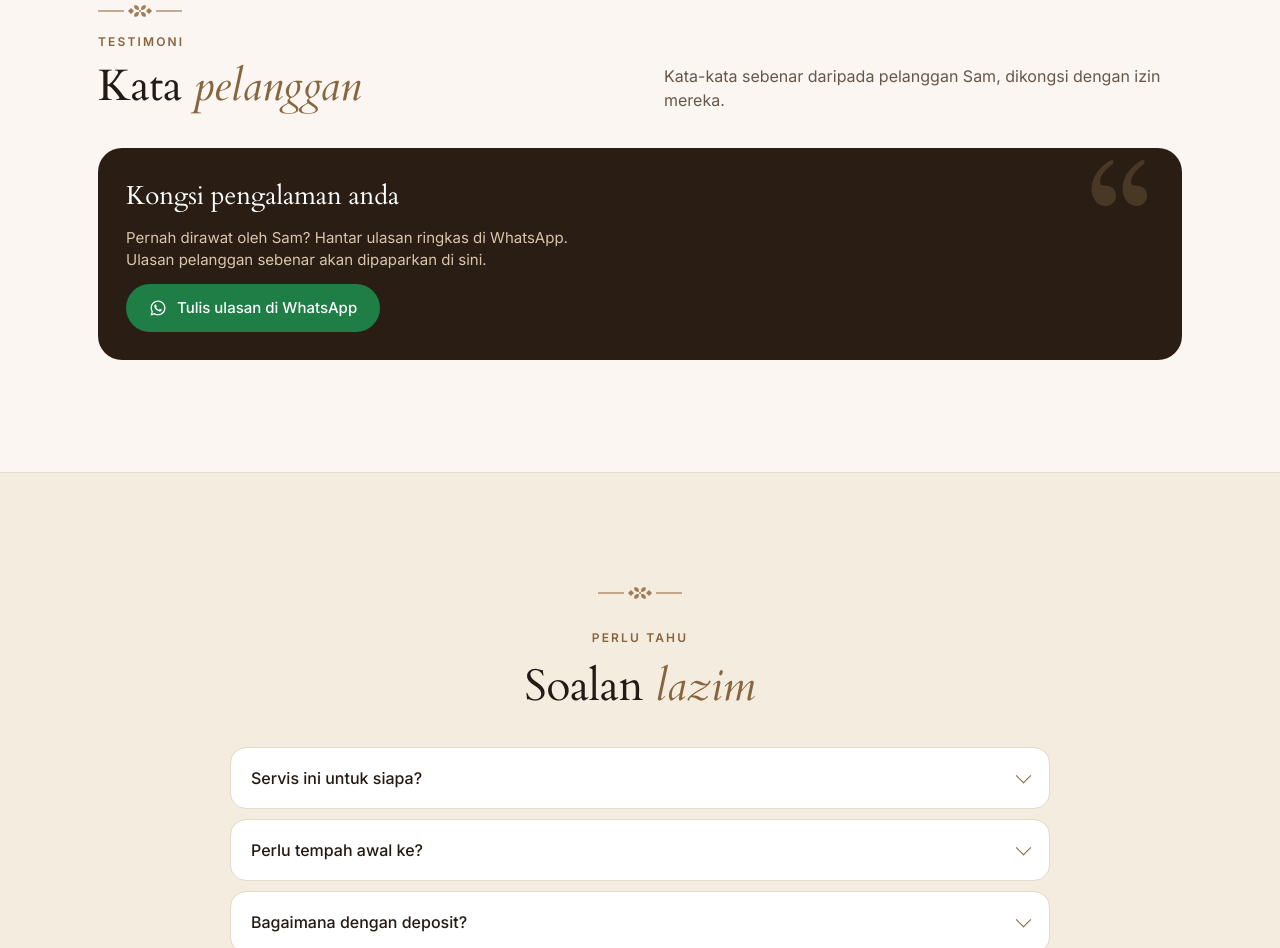
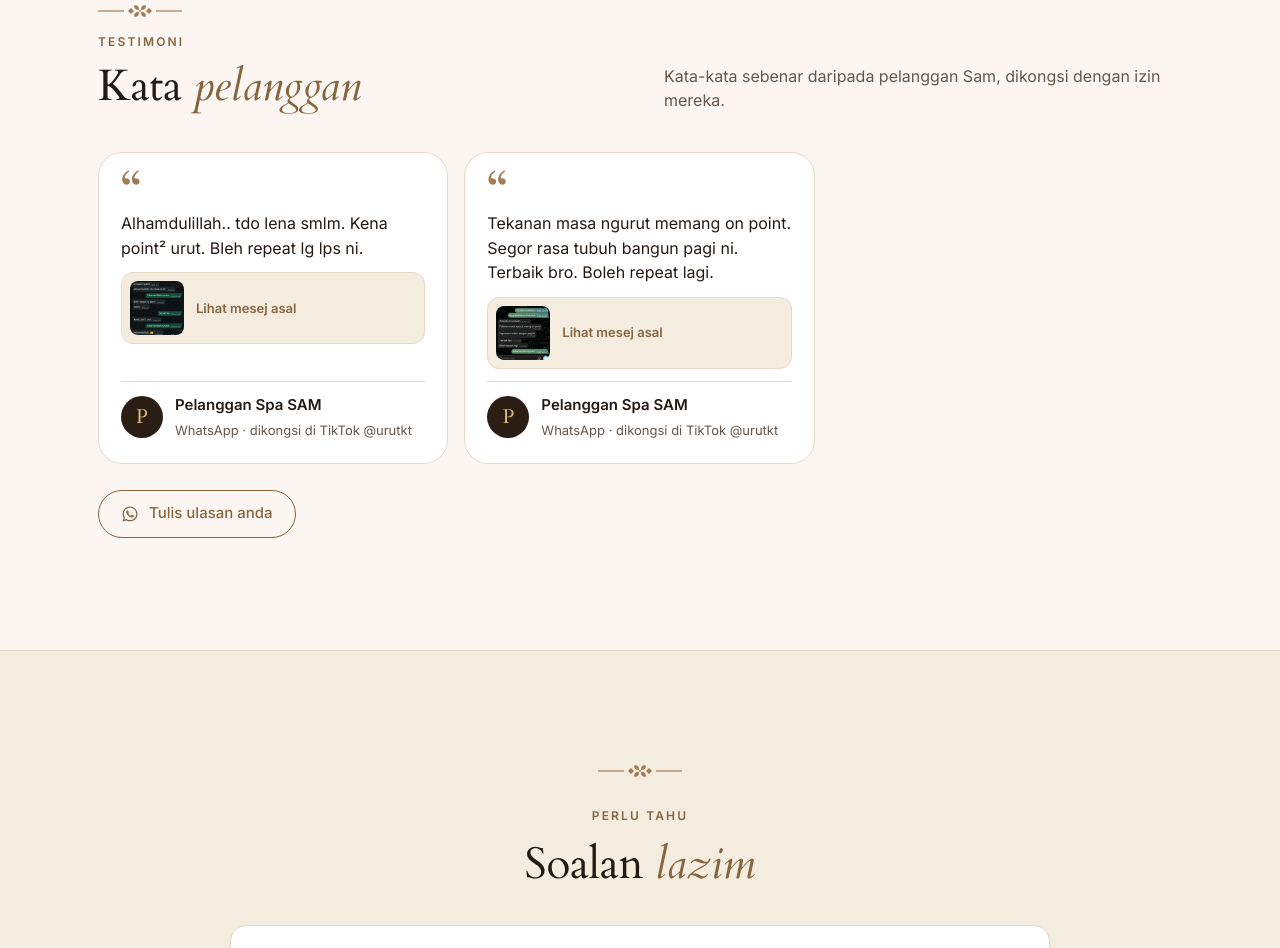
Before and after one commit to YushAbdullah/SPASAM, a plain HTML site: page index.html in a window 1280 px wide. Shown: the part 5440-6388 px from the top of the page. Drawn offline with Linux system fonts and the light colour scheme.

Commit message:
Add two real client testimonials from WhatsApp (shared on TikTok)
Cards show the client's own words and link to the original screenshot.

Co-Authored-By: Claude Opus 5.5 <noreply@anthropic.com>
Claude-Session: https://claude.ai/code/session_01C2vH41zeFB8qLY6S95pEUk

```diff
--- a/config.js
+++ b/config.js
@@ -16,5 +16,9 @@ window.SAM_CONFIG = {
   // REAL client reviews only, shared with the client's permission. Example format:
   // { name: "Ahmad", service: "Urutan Badan Penuh", rating: 5, date: "Nov 2026", text: "..." },
   testimonials: [
+    { name: "Pelanggan Spa SAM", source: "WhatsApp · dikongsi di TikTok @urutkt", image: "img/review-1.jpg",
+      text: "Alhamdulillah.. tdo lena smlm. Kena point² urut. Bleh repeat lg lps ni." },
+    { name: "Pelanggan Spa SAM", source: "WhatsApp · dikongsi di TikTok @urutkt", image: "img/review-2.jpg",
+      text: "Tekanan masa ngurut memang on point. Segor rasa tubuh bangun pagi ni. Terbaik bro. Boleh repeat lagi." }
   ]
 };
--- a/index.html
+++ b/index.html
@@ -345,6 +345,8 @@ footer nav a{color:var(--on-kayu);text-decoration:none;font-size:14px;padding:6p
 .rev .who b{display:block;font-size:15px}
 .rev .who small{font-size:13px;color:var(--muted)}
 .stars{color:#B7791F;font-size:15px;letter-spacing:2px}
+.revshot{display:flex;align-items:center;gap:12px;text-decoration:none;color:var(--bronze);font-size:13px;font-weight:600;background:var(--paper);border:1px solid var(--line);border-radius:12px;padding:8px;min-height:44px}
+.revshot img{width:54px;height:54px;object-fit:cover;object-position:top;border-radius:8px;flex:none}
 .rev-empty{background:var(--kayu);color:var(--on-kayu);border-radius:var(--r-xl);padding:28px;display:grid;gap:12px;justify-items:start;position:relative;overflow:hidden}
 .rev-empty::before{content:"\201C";position:absolute;right:24px;top:-10px;font-family:var(--serif);font-size:180px;color:rgba(217,185,122,.18);line-height:1}
 .rev-empty h3{font-size:26px;color:#fff}
@@ -1257,7 +1259,9 @@ function renderReviews(){
     h='<div class="reviews">'+list.map(function(r){
       var n=Math.max(0,Math.min(5,Number(r.rating)||0));
       return '<figure class="rev" style="margin:0"><span class="q" aria-hidden="true">&ldquo;</span>'+(n?'<span class="stars" aria-label="'+n+' / 5">'+"★★★★★".slice(0,n)+'<span style="color:#ddd">'+"★★★★★".slice(0,5-n)+'</span> <span style="color:var(--ink);letter-spacing:0">'+n+'/5</span></span>':'')+
-        '<blockquote style="margin:0"><p>'+esc(r.text)+'</p></blockquote><figcaption class="who"><span class="av">'+esc(String(r.name).charAt(0).toUpperCase())+'</span><span><b>'+esc(r.name)+'</b><small>'+esc([r.service,r.date].filter(Boolean).join(" · "))+'</small></span></figcaption></figure>';
+        '<blockquote style="margin:0"><p>'+esc(r.text)+'</p></blockquote>'+
+        (r.image?'<a class="revshot" href="'+esc(r.image)+'" target="_blank" rel="noopener"><img src="'+esc(r.image)+'" alt="'+t("Tangkapan skrin ulasan asal","Original review screenshot")+'" loading="lazy"><span>'+t("Lihat mesej asal","See original message")+'</span></a>':'')+
+        '<figcaption class="who"><span class="av">'+esc(String(r.name).charAt(0).toUpperCase())+'</span><span><b>'+esc(r.name)+'</b><small>'+esc([r.service,r.source,r.date].filter(Boolean).join(" · "))+'</small></span></figcaption></figure>';
     }).join("")+'</div><p style="margin-top:14px"><a class="btn btn-outline" href="'+wa+'" target="_blank" rel="noopener"><svg><use href="#i-wa"/></svg><span>'+t("Tulis ulasan anda","Write your review")+'</span></a></p>';
   }
   $("#revWrap").innerHTML=h;
```
Also changed, not shown: img/review-1.jpg (added), img/review-2.jpg (added).
